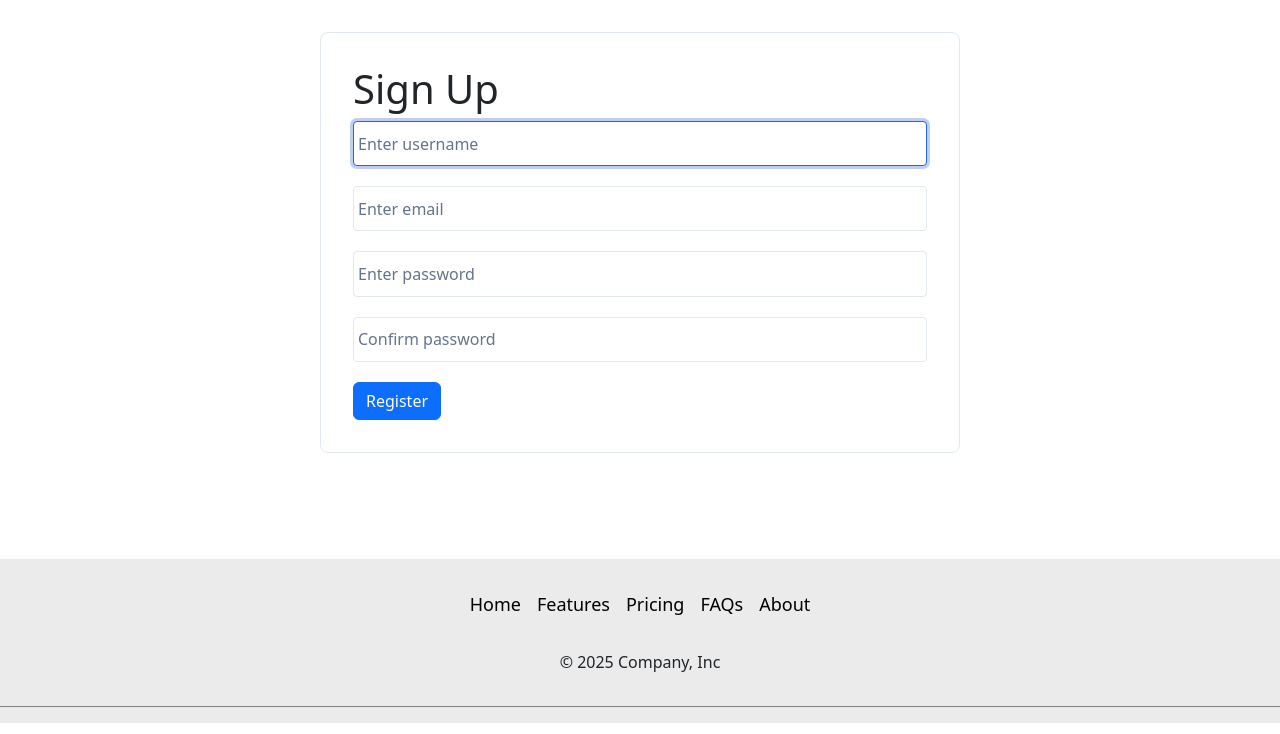
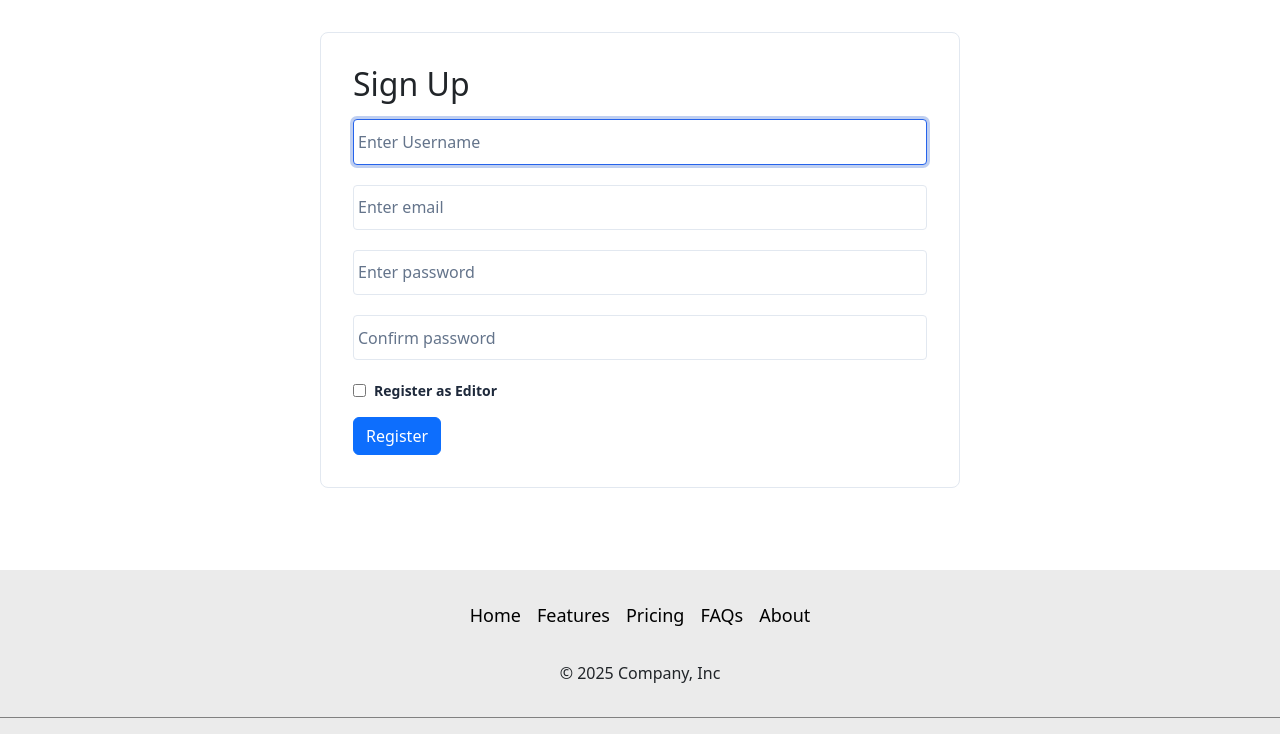
Before and after one commit to Coder-Ankit001/Book_Review_App_With_Django, a Django app: page /accounts/register/ in a window 1280 px wide. Shown: the part 77-811 px from the top of the page. Run offline with Django 5.2, Linux system fonts and the light colour scheme.

Commit message:
Fix: simplified register form added register as editor

```diff
--- a/accounts/forms.py
+++ b/accounts/forms.py
@@ -5,30 +5,28 @@ from .models import UserProfile
 
 
 class RegisterForm(UserCreationForm):
-    email = forms.EmailField(
-        required=True,
-        widget=forms.EmailInput(
-            attrs={"class": "input-field", "placeholder": "Enter email"}
-        ),
+
+    is_editor = forms.BooleanField(
+        required=False,
+        label="Register as Editor"
     )
 
     class Meta:
         model = UserProfile
-        fields = ["username", "email", "password1", "password2"]
-        widgets = {
-            "username": forms.TextInput(
-                attrs={"class": "input-field", "placeholder": "Enter username"}
-            ),
-            "email": forms.EmailInput(
-                attrs={"class": "input-field", "placeholder": "Enter email"}
-            ),
-        }
+        fields = ["username", "email", "is_editor"]
 
     def __init__(self, *args, **kwargs):
         super().__init__(*args, **kwargs)
-        self.fields["password1"].widget = forms.PasswordInput(
-            attrs={"class": "input-field", "placeholder": "Enter password"}
-        )
-        self.fields["password2"].widget = forms.PasswordInput(
-            attrs={"class": "input-field", "placeholder": "Confirm password"}
-        )
+
+        labels = {
+            "username": "Enter Username",
+            "email": "Enter email",
+            "password1": "Enter password",
+            "password2": "Confirm password"
+        }
+
+        for field_name, placeholder in labels.items():
+            self.fields[field_name].widget.attrs.update({
+                "class": "input-field",
+                "placeholder": placeholder
+            })
--- a/accounts/views.py
+++ b/accounts/views.py
@@ -1,6 +1,7 @@
 from django.shortcuts import render, redirect
 from django.contrib import messages
 from django.contrib.auth import login, logout, authenticate
+from django.contrib.auth.models import Group
 
 from .forms import RegisterForm
 
@@ -10,10 +11,16 @@ def register(request):
         form = RegisterForm(request.POST, request.FILES)
         if form.is_valid():
             user = form.save()
+
+            if form.cleaned_data.get('is_editor'):
+                group = Group.objects.get(name="Editor")
+                user.groups.add(group)
+
             login(request, user)
             return redirect("books:book_list")
     else:
         form = RegisterForm()
+
     context = {"form": form}
     return render(request, "accounts/register.html", context)
 
--- a/templates/accounts/register.html
+++ b/templates/accounts/register.html
@@ -1,24 +1,33 @@
-{% extends "base.html" %}
+{% extends 'base.html' %}
 {% load static %}
 
 {% block extra_css %}
-<link rel="stylesheet" href="{% static 'css/forms.css' %}">
+  <link rel="stylesheet" href="{% static 'css/forms.css' %}" />
 {% endblock %}
 
-{% block title %} Registration Form {% endblock  %}
+{% block title %}
+  Registration Form
+{% endblock %}
 
 {% block content %}
-
-    <div class="form-container">
-        <h1>Sign Up</h1>
+  <div class="form-container d-flex flex-column gap-2">
+    <h2>Sign Up</h2>
     <form method="POST">
       {% csrf_token %}
+
       {% for field in form %}
-                <div class="form-group">
-                {{ field }}
-                {{ field.errors }}
+        {% if field.name != 'is_editor' %}
+          <div class="form-group">{{ field }}
+            {{ field.errors }}</div>
+        {% endif %}
+      {% endfor %}
+
+      <div class="form-group checkbox-container d-flex align-items-center gap-2 mb-3">
+        {{ form.is_editor }}
+        <label for="{{ form.is_editor.id_for_label }}" class="mb-0">{{ form.is_editor.label }}</label>
+        {{ form.is_editor.errors }}
       </div>
-            {% endfor %}
+
       <button type="submit" class="btn btn-primary">Register</button>
     </form>
   </div>
```
Lines whose indentation alone changed are shown as unchanged.
